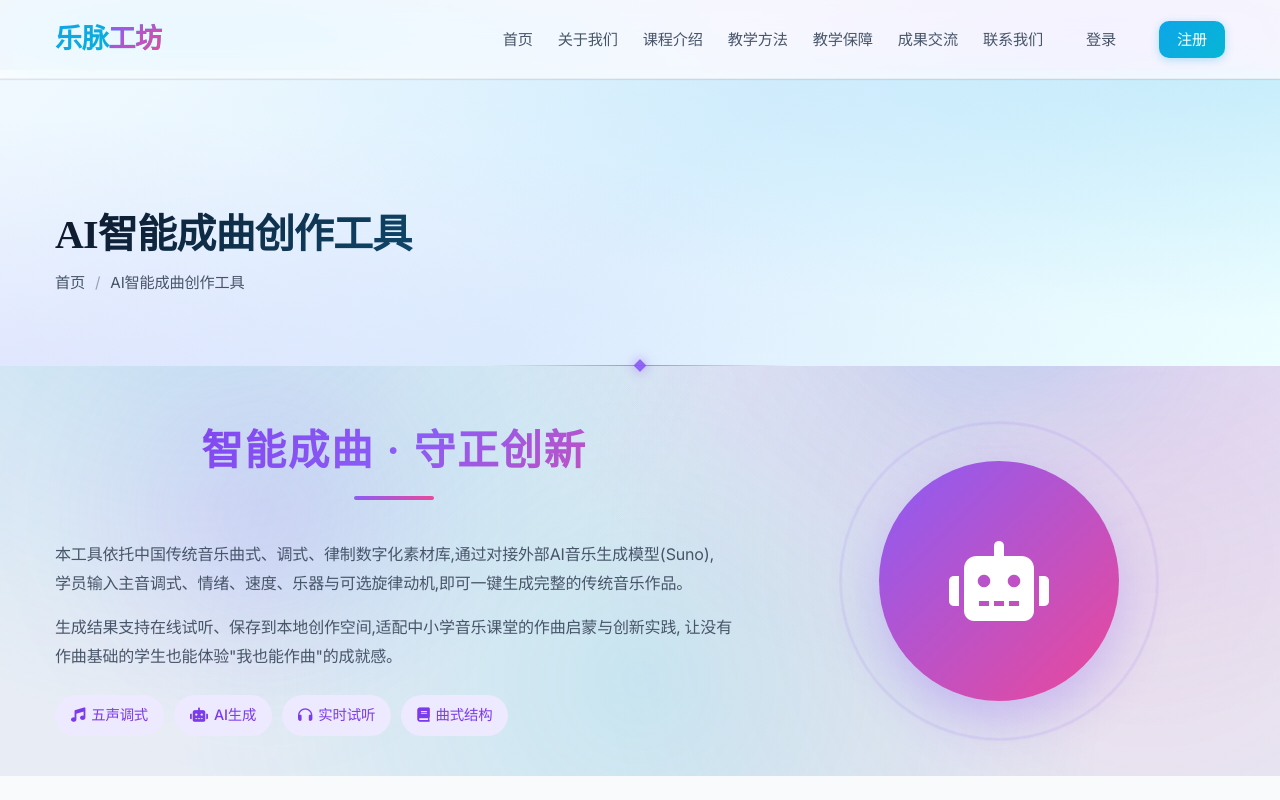
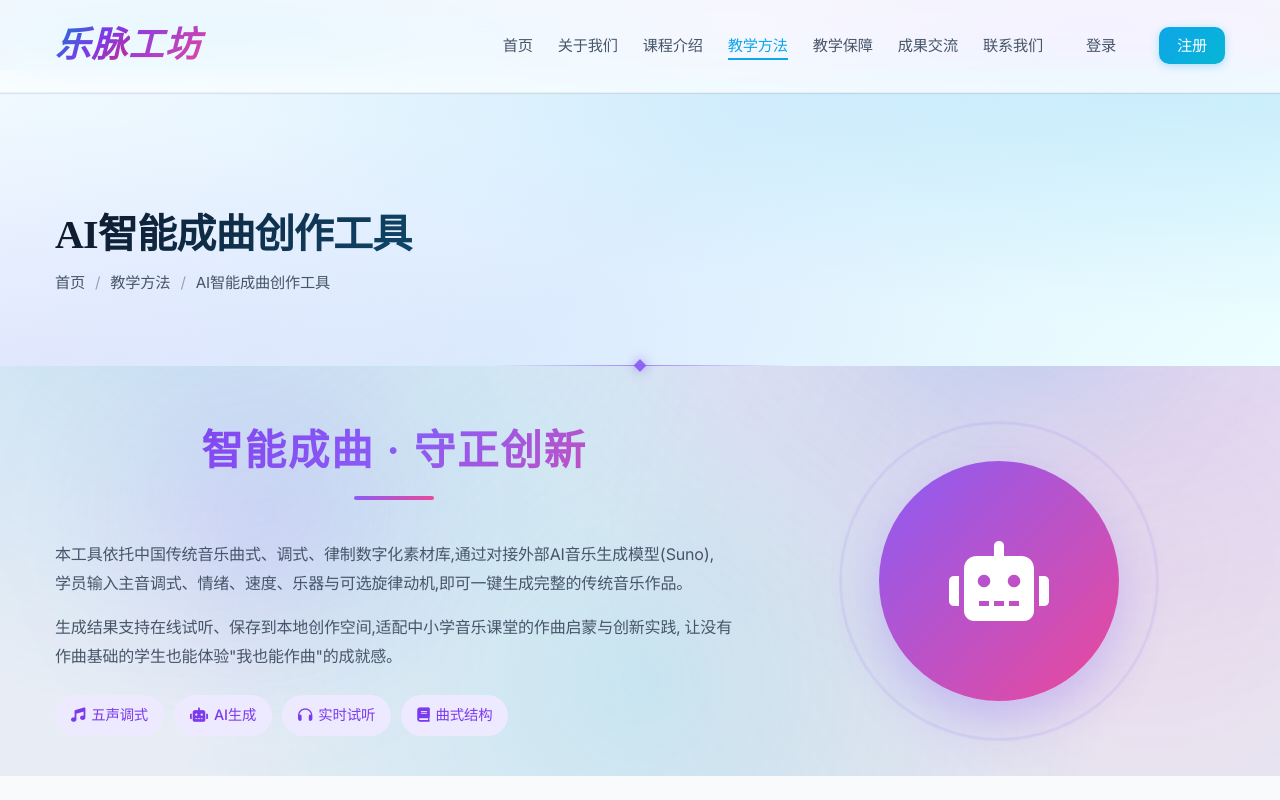
Before and after one commit to CHANCE719/yuemai, a Vue app: page /#/techniques/ai-compose in a window 1280 px wide. Shown: the top 800 px of the page. Built offline with nearby package versions, Linux system fonts and the light colour scheme; a web font is replaced by a local one.

Commit message:
字体&装饰改动v3

```diff
--- a/src/assets/styles/theme.css
+++ b/src/assets/styles/theme.css
@@ -132,18 +132,33 @@ body::after {
 }
 
 .navbar .logo {
-  background: var(--gradient-primary);
+  font-family: 'PangMen Title' !important;
+  font-style: italic !important;
+  font-weight: 900 !important;
+  font-size: 2.2rem !important;
+  letter-spacing: 0.04em;
+  display: inline-flex;
+  align-items: baseline;
+  overflow: visible;
+}
+
+.navbar .logo .yuemai {
+  background: linear-gradient(135deg, #0284c7 0%, #7c3aed 50%, #db2777 100%);
   -webkit-background-clip: text;
   -webkit-text-fill-color: transparent;
   background-clip: text;
-  letter-spacing: -0.02em;
+  color: transparent;
+  padding-right: 0.06em;
+  margin-right: -0.06em;
 }
 
-.navbar .logo span {
-  background: var(--gradient-accent);
+.navbar .logo .gongfang {
+  background: linear-gradient(135deg, #7c3aed 0%, #ec4899 100%);
   -webkit-background-clip: text;
   -webkit-text-fill-color: transparent;
   background-clip: text;
+  color: transparent;
+  padding-right: 0.15em;
 }
 
 .navbar .nav-links a:not(.btn-register):not(.btn-login) {
@@ -217,6 +232,7 @@ body::after {
   font-weight: 900 !important;
   font-style: italic !important;
   letter-spacing: 0.06em !important;
+  overflow: visible !important;
 }
 
 .hero-content h1.logo span {
@@ -231,6 +247,8 @@ body::after {
   -webkit-background-clip: text !important;
   -webkit-text-fill-color: transparent !important;
   background-clip: text !important;
+  padding-right: 0.06em !important;
+  margin-right: -0.06em !important;
 }
 
 .hero-content h1.logo .gongfang {
@@ -238,6 +256,7 @@ body::after {
   -webkit-background-clip: text !important;
   -webkit-text-fill-color: transparent !important;
   background-clip: text !important;
+  padding-right: 0.15em !important;
 }
 
 .hero-content h2 {
--- a/src/components/PageHeader.vue
+++ b/src/components/PageHeader.vue
@@ -20,6 +20,8 @@
         <div class="breadcrumb">
           <router-link to="/">首页</router-link>
           <span>/</span>
+          <router-link v-if="parent" :to="parentPath">{{ parent }}</router-link>
+          <span v-if="parent">/</span>
           <router-link :to="currentPath">{{ title }}</router-link>
         </div>
       </div>
@@ -34,6 +36,14 @@ export default {
     title: {
       type: String,
       required: true
+    },
+    parent: {
+      type: String,
+      default: ''
+    },
+    parentPath: {
+      type: String,
+      default: ''
     }
   },
   computed: {
--- a/src/components/TheNavbar.vue
+++ b/src/components/TheNavbar.vue
@@ -1,12 +1,15 @@
 <template>
   <nav class="navbar" :class="{ scrolled: isScrolled }">
     <div class="container">
-      <router-link to="/" class="logo">乐脉<span>工坊</span></router-link>
+      <router-link to="/" class="logo">
+        <span class="yuemai">乐脉</span>
+        <span class="gongfang">工坊</span>
+      </router-link>
       <ul class="nav-links" :class="{ active: mobileMenuOpen }">
         <li><router-link to="/" exact>首页</router-link></li>
         <li><router-link to="/about">关于我们</router-link></li>
         <li><router-link to="/categories">课程介绍</router-link></li>
-        <li><router-link to="/techniques">教学方法</router-link></li>
+        <li><router-link to="/techniques" :class="{ 'router-link-active': $route.path.startsWith('/techniques/') }">教学方法</router-link></li>
         <li><router-link to="/resources">教学保障</router-link></li>
         <li><router-link to="/achievement">成果交流</router-link></li>
         <li><router-link to="/contact">联系我们</router-link></li>
--- a/src/views/AiComposeView.vue
+++ b/src/views/AiComposeView.vue
@@ -1,6 +1,6 @@
 <template>
   <div class="ai-compose">
-    <PageHeader title="AI智能成曲创作工具" />
+    <PageHeader title="AI智能成曲创作工具" parent="教学方法" parent-path="/techniques" />
 
     <!-- 工具介绍 -->
     <section class="intro-section">
```
